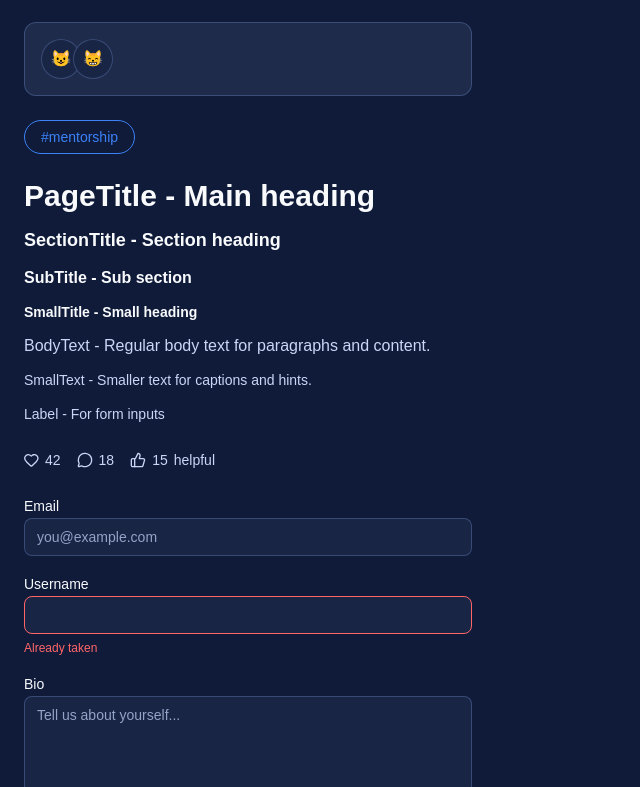
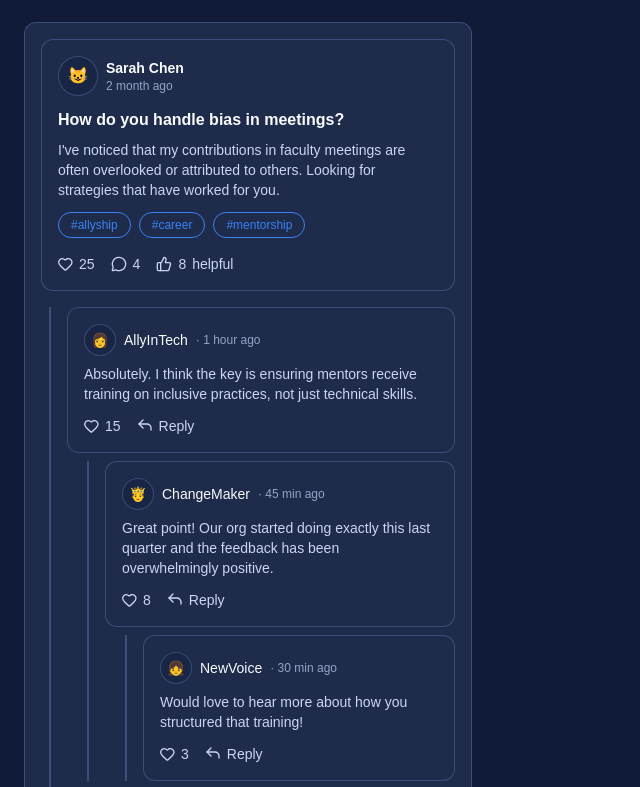
Before and after one commit to FBetulDemir/genie-connect, a Next.js app: page / in a window 1280 px wide. Shown: the part 493-1280 px from the top of the page, without its empty margins (0-640 px from the left). Built offline with nearby package versions, Linux system fonts and the light colour scheme.

Commit message:
Added PostThread.tsx

```diff
--- a/app/page.tsx
+++ b/app/page.tsx
@@ -21,6 +21,62 @@ import {
 import { Input, TextArea } from "@/components/ui/Input";
 import AppShell from "@/components/ui/AppShell";
 import CommentItem from "@/components/ui/CommentItem";
+import PostThread, { Post } from "@/components/ui/PostThread";
+
+const dummyPost: Post = {
+  id: "post-1",
+  avatarEmoji: "😺",
+  name: "Sarah Chen",
+  timeAgo: "2 month ago",
+  title: "How do you handle bias in meetings?",
+  content:
+    "I've noticed that my contributions in faculty meetings are often overlooked or attributed to others. Looking for strategies that have worked for you.",
+  hashtags: ["#allyship", "#career", "#mentorship"],
+  likes: 25,
+  helpful: 8,
+  comments: [
+    {
+      id: "c-1",
+      avatarEmoji: "👩",
+      name: "AllyInTech",
+      timeAgo: "1 hour ago",
+      content:
+        "Absolutely. I think the key is ensuring mentors receive training on inclusive practices, not just technical skills.",
+      likes: 15,
+      replies: [
+        {
+          id: "c-1-1",
+          avatarEmoji: "🤴",
+          name: "ChangeMaker",
+          timeAgo: "45 min ago",
+          content:
+            "Great point! Our org started doing exactly this last quarter and the feedback has been overwhelmingly positive.",
+          likes: 8,
+          replies: [
+            {
+              id: "c-1-1-1",
+              avatarEmoji: "👧",
+              name: "NewVoice",
+              timeAgo: "30 min ago",
+              content:
+                "Would love to hear more about how you structured that training!",
+              likes: 3,
+            },
+          ],
+        },
+      ],
+    },
+    {
+      id: "c-2",
+      avatarEmoji: "👨",
+      name: "BridgeBuilder",
+      timeAgo: "50 min ago",
+      content:
+        "Peer mentorship circles have worked well for us — it flattens the hierarchy.",
+      likes: 11,
+    },
+  ],
+};
 
 const Sidebar = () => (
   <>
@@ -66,6 +122,20 @@ export default function Home() {
             timeAgo="18 days ago"
             content="I've found that preparing a brief agenda beforehand and sharing it helps establish credibility."
             likes={12}
+          />
+        </CardContent>
+      </Card>
+
+      {/* Post Thread */}
+      <Card className="w-full max-w-md">
+        <CardContent>
+          <PostThread
+            post={dummyPost}
+            onReply={(parentId, content) =>
+              console.log("Reply to", parentId, ":", content)
+            }
+            onLike={(id) => console.log("Liked", id)}
+            onHelpful={(id) => console.log("Helpful", id)}
           />
         </CardContent>
       </Card>
--- /dev/null
+++ b/components/ui/PostThread.tsx
@@ -0,0 +1,272 @@
+"use client";
+
+import React, { useState } from "react";
+import cn from "@/lib/classnames";
+import { Avatar } from "./Avatar";
+import IconButton from "./IconButton";
+import HeartIcon from "../icons/HeartIcon";
+import CommentIcon from "../icons/CommentIcon";
+import LikeIcon from "../icons/LikeIcon";
+import Hashtag from "./Hashtag";
+import CommentItem from "./CommentItem";
+
+const MAX_REPLY_DEPTH = 3;
+
+export type Reply = {
+  id: string;
+  avatarEmoji?: string;
+  name: string;
+  timeAgo: string;
+  content: string;
+  likes?: number;
+  replies?: Reply[];
+};
+
+export type Post = {
+  id: string;
+  avatarEmoji?: string;
+  name: string;
+  timeAgo: string;
+  title: string;
+  content: string;
+  hashtags?: string[];
+  likes?: number;
+  helpful?: number;
+  comments?: Reply[];
+};
+
+type PostThreadProps = {
+  post: Post;
+  onReply?: (parentId: string, content: string) => void;
+  onLike?: (id: string) => void;
+  onHelpful?: (id: string) => void;
+  className?: string;
+};
+
+function ReplyNode({
+  reply,
+  depth,
+  onReply,
+  onLike,
+}: {
+  reply: Reply;
+  depth: number;
+  onReply?: (parentId: string, content: string) => void;
+  onLike?: (id: string) => void;
+}) {
+  const [replyOpen, setReplyOpen] = useState(false);
+  const [replyText, setReplyText] = useState("");
+
+  const canReply = depth < MAX_REPLY_DEPTH;
+
+  const handleSubmitReply = () => {
+    const trimmed = replyText.trim();
+    if (!trimmed) return;
+    onReply?.(reply.id, trimmed);
+    setReplyText("");
+    setReplyOpen(false);
+  };
+
+  const handleKeyDown = (e: React.KeyboardEvent) => {
+    if (e.key === "Enter" && !e.shiftKey) {
+      e.preventDefault();
+      handleSubmitReply();
+    }
+  };
+
+  return (
+    <div>
+      <CommentItem
+        avatarEmoji={reply.avatarEmoji}
+        name={reply.name}
+        timeAgo={reply.timeAgo}
+        content={reply.content}
+        likes={reply.likes}
+        onLike={() => onLike?.(reply.id)}
+        onReply={canReply ? () => setReplyOpen((prev) => !prev) : undefined}
+      />
+
+      {replyOpen && (
+        <div className="mt-2 ml-10 flex gap-2">
+          <input
+            type="text"
+            value={replyText}
+            onChange={(e) => setReplyText(e.target.value)}
+            onKeyDown={handleKeyDown}
+            placeholder="Write a reply..."
+            className={cn(
+              "flex-1 rounded-lg border border-[var(--border-card-default)]",
+              "bg-[var(--surface)] px-3 py-2 text-sm text-[var(--text-primary)]",
+              "placeholder:text-[var(--text-muted)]",
+              "focus:outline-none focus:ring-1 focus:ring-[var(--accent-blue-500)]",
+            )}
+          />
+          <button
+            type="button"
+            onClick={handleSubmitReply}
+            className={cn(
+              "rounded-lg px-3 py-2 text-sm font-medium",
+              "bg-[var(--accent-blue-500)] text-white",
+              "hover:bg-[var(--accent-blue-600)] transition-colors",
+            )}>
+            Reply
+          </button>
+        </div>
+      )}
+
+      {reply.replies && reply.replies.length > 0 && (
+        <div className="mt-2 ml-5 border-l-2 border-[var(--border-card-default)] pl-4 space-y-2">
+          {reply.replies.map((child) => (
+            <ReplyNode
+              key={child.id}
+              reply={child}
+              depth={depth + 1}
+              onReply={onReply}
+              onLike={onLike}
+            />
+          ))}
+        </div>
+      )}
+    </div>
+  );
+}
+
+export default function PostThread({
+  post,
+  onReply,
+  onLike,
+  onHelpful,
+  className,
+}: PostThreadProps) {
+  const [commentOpen, setCommentOpen] = useState(false);
+  const [commentText, setCommentText] = useState("");
+
+  const handleSubmitComment = () => {
+    const trimmed = commentText.trim();
+    if (!trimmed) return;
+    onReply?.(post.id, trimmed);
+    setCommentText("");
+    setCommentOpen(false);
+  };
+
+  const handleKeyDown = (e: React.KeyboardEvent) => {
+    if (e.key === "Enter" && !e.shiftKey) {
+      e.preventDefault();
+      handleSubmitComment();
+    }
+  };
+
+  const commentCount = countReplies(post.comments);
+
+  return (
+    <div className={cn("space-y-4", className)}>
+      {/* Original post */}
+      <div className="rounded-xl border border-[var(--border-card-default)] bg-[var(--surface-muted)] p-4">
+        {/* Header: avatar + name + time */}
+        <div className="flex items-center gap-2 mb-3">
+          <Avatar emoji={post.avatarEmoji} size="md" />
+          <div>
+            <p className="text-sm font-semibold text-[var(--text-primary)]">
+              {post.name}
+            </p>
+            <p className="text-xs text-[var(--text-muted)]">{post.timeAgo}</p>
+          </div>
+        </div>
+
+        {/* Title */}
+        <h3 className="text-base font-semibold text-[var(--text-primary)] mb-2">
+          {post.title}
+        </h3>
+
+        {/* Body */}
+        <p className="text-sm text-[var(--text-body)] mb-3">{post.content}</p>
+
+        {/* Hashtags */}
+        {post.hashtags && post.hashtags.length > 0 && (
+          <div className="flex flex-wrap gap-2 mb-4">
+            {post.hashtags.map((tag) => (
+              <Hashtag key={tag} size="sm">
+                {tag}
+              </Hashtag>
+            ))}
+          </div>
+        )}
+
+        {/* Action bar */}
+        <div className="flex items-center gap-4">
+          <IconButton
+            icon={<HeartIcon />}
+            aria-label="Like"
+            count={post.likes}
+            onClick={() => onLike?.(post.id)}
+          />
+          <IconButton
+            icon={<CommentIcon />}
+            aria-label="Comment"
+            count={commentCount}
+            onClick={() => setCommentOpen((prev) => !prev)}
+          />
+          <IconButton
+            icon={<LikeIcon />}
+            aria-label="Helpful"
+            count={post.helpful}
+            label="helpful"
+            onClick={() => onHelpful?.(post.id)}
+          />
+        </div>
+      </div>
+
+      {/* Add comment input */}
+      {commentOpen && (
+        <div className="flex gap-2">
+          <input
+            type="text"
+            value={commentText}
+            onChange={(e) => setCommentText(e.target.value)}
+            onKeyDown={handleKeyDown}
+            placeholder="Write a comment..."
+            className={cn(
+              "flex-1 rounded-lg border border-[var(--border-card-default)]",
+              "bg-[var(--surface)] px-3 py-2 text-sm text-[var(--text-primary)]",
+              "placeholder:text-[var(--text-muted)]",
+              "focus:outline-none focus:ring-1 focus:ring-[var(--accent-blue-500)]",
+            )}
+          />
+          <button
+            type="button"
+            onClick={handleSubmitComment}
+            className={cn(
+              "rounded-lg px-3 py-2 text-sm font-medium",
+              "bg-[var(--accent-blue-500)] text-white",
+              "hover:bg-[var(--accent-blue-600)] transition-colors",
+            )}>
+            Comment
+          </button>
+        </div>
+      )}
+
+      {/* Comments / replies */}
+      {post.comments && post.comments.length > 0 && (
+        <div className="space-y-3 ml-2 border-l-2 border-[var(--border-card-default)] pl-4">
+          {post.comments.map((comment) => (
+            <ReplyNode
+              key={comment.id}
+              reply={comment}
+              depth={0}
+              onReply={onReply}
+              onLike={onLike}
+            />
+          ))}
+        </div>
+      )}
+    </div>
+  );
+}
+
+function countReplies(replies?: Reply[]): number {
+  if (!replies) return 0;
+  return replies.reduce(
+    (sum, r) => sum + 1 + countReplies(r.replies),
+    0,
+  );
+}
```
